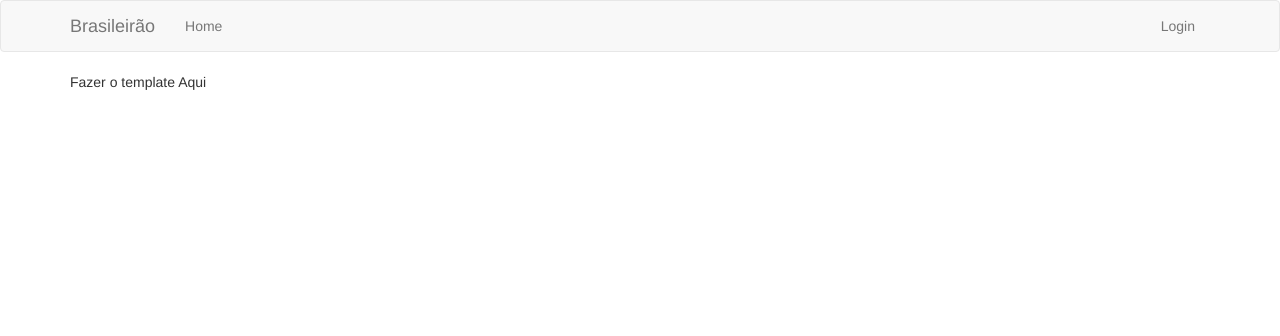
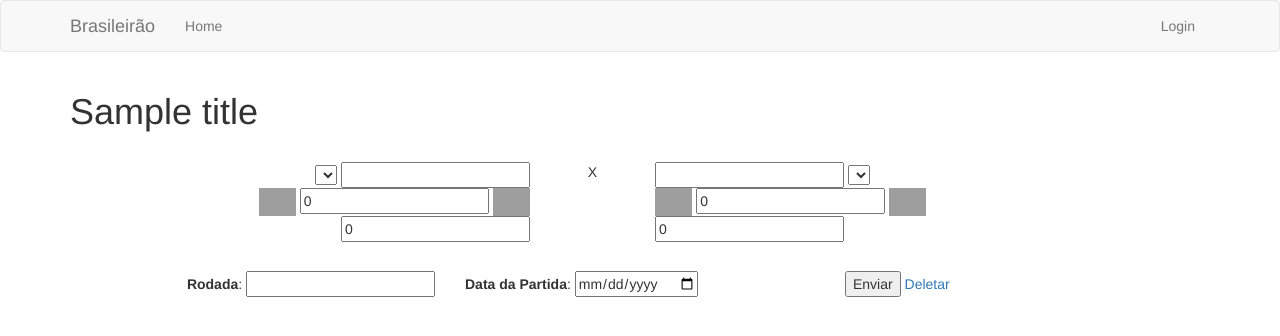
Before and after one commit to Victor-Xokito/ProjetoTecWeb, a Flask app: template jogos/templates/novojogo.html in a window 1280 px wide. Shown: the top 336 px of the page. Run offline with Flask 2, Linux system fonts and the light colour scheme; tables that the repository leaves empty hold one stand-in row (values such as "Sample post"); the template is opened without the code that fills it: values that come from a table or form of the project are taken from there, most other values are stand-ins (such as "Sample title", 1, 10 or a date in 2020); lists and menus that the app fills with data are empty; some libraries are stand-ins or nearby versions; grey boxes are pictures that could not be loaded.

Commit message:
Feito templates listarjogos.html e novojogo.html

```diff
--- a/jogos/routes.py
+++ b/jogos/routes.py
@@ -36,7 +36,7 @@ def create():
             db.session.commit()
         except IntegrityError:
             db.session.rollback()
-            e = {'Duplicidade': ["Esta partida já ocorrreu"]}
+            e = {'Duplicidade:': ["Esta partida já ocorrreu!"]}
             return render_template('novojogo.html', title='Novo Jogo',
                                    form=form, jogo=None, errors=e)
         else:
@@ -66,7 +66,7 @@ def update(id):
         jogo.vermelhos_visitante = form.vermelhos_visitante.data
         db.session.add(jogo)
         db.session.commit()
-        flash('Your changes have been saved.')
+        flash('As alterações foram salvas com sucesso!')
         return redirect(url_for('jogos.index'))
     elif request.method == 'GET':
         form.rodada.data = jogo.rodada
--- a/jogos/templates/novojogo.html
+++ b/jogos/templates/novojogo.html
@@ -17,6 +17,55 @@
 {% endif %}
 <!-- Faça o template a partir daqui-->
 
-Fazer o template Aqui
-
+	<h1>{{ title }}</h1>
+	<br>
+	<form action="" method="POST" novalidate>
+			{{ form.hidden_tag() }}
+		<div class="container-fluid">
+			<div class="row">
+				<div class="col-lg-5 text-right">
+					<div>
+						{{ form.mandante() }}
+						{{ form.gols_mandante(size=2) }}
+					</div>
+					<div>
+						<img class="escudo-mini" src="//upload.wikimedia.org/wikipedia/commons/thumb/b/b1/Yellow_card.svg/100px-Yellow_card.svg.png">
+						{{ form.amarelos_mandante(size=2) }}
+						<img class="escudo-mini" src="//upload.wikimedia.org/wikipedia/commons/thumb/e/e7/Red_card.svg/100px-Red_card.svg.png">
+						{{ form.vermelhos_mandante(size=2) }}
+					</div>
+				</div>
+				<div class="col-lg-1 text-center">X</div>
+				<div class="col-lg-5 text-left">
+					<div>
+						{{ form.gols_visitante(size=2) }}
+						{{ form.visitante() }}
+					</div>
+					<div>
+						<img class="escudo-mini" src="//upload.wikimedia.org/wikipedia/commons/thumb/e/e7/Red_card.svg/100px-Red_card.svg.png">
+						{{ form.vermelhos_visitante(size=2) }}
+						<img class="escudo-mini" src="//upload.wikimedia.org/wikipedia/commons/thumb/b/b1/Yellow_card.svg/100px-Yellow_card.svg.png">
+						{{ form.amarelos_visitante(size=2) }}
+					</div>
+				</div>
+			</div>
+			<div class="row">
+				<div class="col-md-12" style="margin: 1em;"></div>
+			</div>
+			<div class="row">
+				<div class="col-md-4 text-right">
+					{{ form.rodada.label }}: {{ form.rodada(size=2) }}
+				</div>
+				<div class="col-md-4">
+					{{ form.data.label }}: {{ form.data() }}
+				</div>
+				<div class="col-md-4 text-left">
+					{{ form.enviar }}
+					{% if jogo %}
+					<a href="{{ url_for('jogos.delete', id=jogo.id) }}">Deletar</a>
+					{% endif %}
+				</div>
+			</div>
+		</div>
+	</form>
 {% endblock %}
```
Also changed, not shown: jogos/templates/listarjogos.html (+24 -1 lines).
